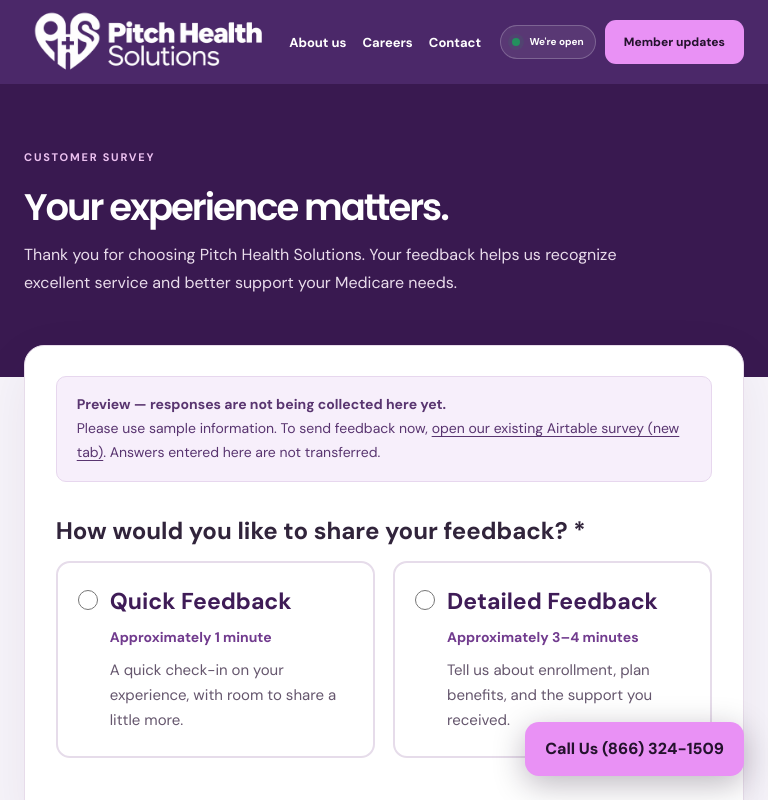
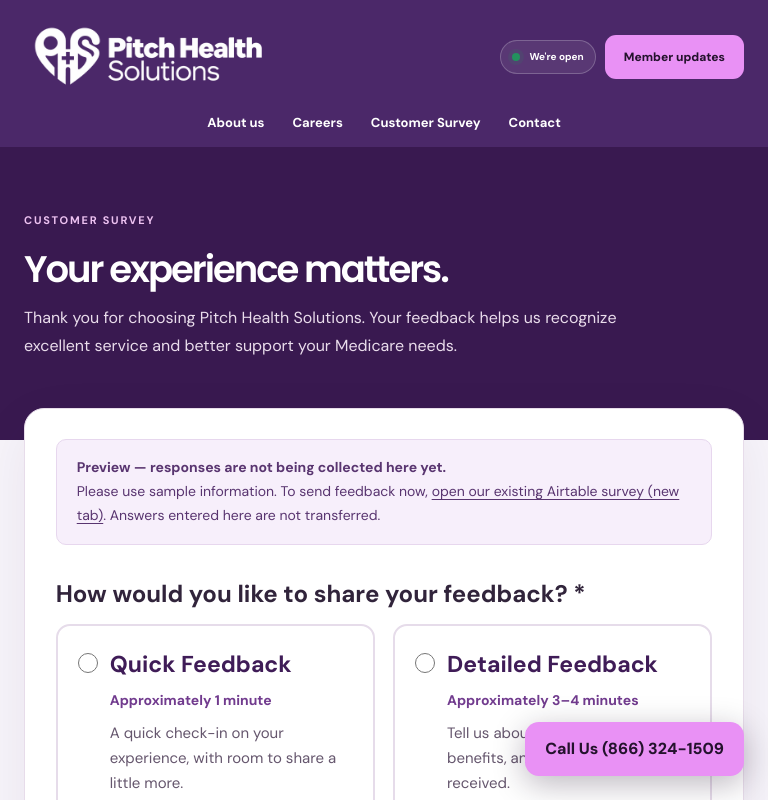
Before and after one commit to pitchhealth-bot/pitch-health-website, a Next.js app: page /survey in a window 768 px wide. Shown: the top 800 px of the page. Built offline with nearby package versions, Linux system fonts and the light colour scheme; a web font is replaced by a local one.

Commit message:
Add Customer Survey to primary navigation across the site

```diff
--- a/app/globals.css
+++ b/app/globals.css
@@ -1553,3 +1553,16 @@
 .customer-review h2{font-size:30px;line-height:1.3}.customer-review>p{line-height:1.7}.customer-review dl div{padding:18px 0;border-bottom:1px solid #e8dfec}.customer-review dt{font-weight:700;margin-bottom:6px}.customer-review dd{margin:0;white-space:pre-wrap;overflow-wrap:anywhere;line-height:1.6}
 @media(max-width:650px){.customer-mode-grid,.customer-fields{grid-template-columns:1fr}.customer-survey{border-radius:14px;padding:22px 18px}.customer-mode{padding:20px 16px}.customer-section-title h2{font-size:22px}.customer-preview{padding:14px}.customer-actions button{flex:1}.customer-question .customer-choice-heading{font-size:22px}}
 .customer-comments input{width:100%;min-width:0;min-height:50px;border:1px solid #b8a8c3;border-radius:9px;padding:12px 14px;font:inherit;font-weight:400;background:#fff;color:#31243b}.customer-actions button:disabled{opacity:.6;cursor:wait}
+
+/* Keep all primary menu links accessible across screen sizes. */
+.site-header nav{flex-shrink:0}
+.site-header nav a:focus-visible{outline:2px solid #f2a3ec;outline-offset:5px;border-radius:2px}
+@media(min-width:681px) and (max-width:1100px){
+  .site-header{height:auto;flex-wrap:wrap;padding:16px 24px;gap:16px}
+  .site-header .header-actions{margin-left:auto}
+  .site-header nav{order:3;flex-basis:100%;justify-content:center;gap:28px}
+}
+@media(max-width:680px){
+  .site-header nav{flex-wrap:wrap;gap:4px 14px;justify-content:center;padding-top:4px}
+  .site-header nav a{display:inline-flex;align-items:center;min-height:44px}
+}
--- a/app/survey/page.tsx
+++ b/app/survey/page.tsx
@@ -19,6 +19,7 @@ export default function SurveyPage() {
         <nav aria-label="Primary navigation">
           <Link href="/#why-us">About us</Link>
           <Link href="/career">Careers</Link>
+          <Link href="/survey" aria-current="page">Customer Survey</Link>
           <Link href="/#contact">Contact</Link>
         </nav>
         <div className="header-actions">
```
Also changed, not shown: app/[slug]/page.tsx (+1 -1 lines), app/page.tsx (+1 -1 lines).
